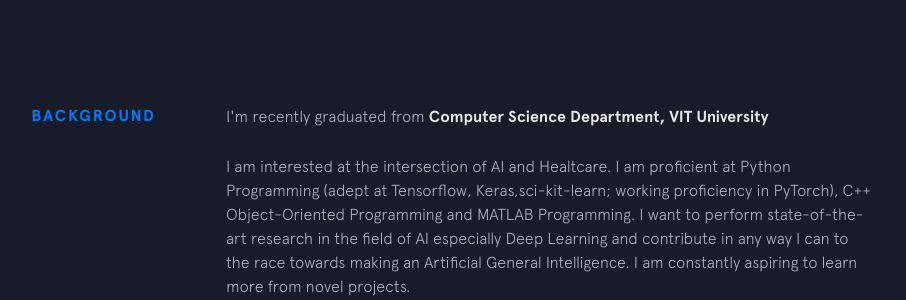
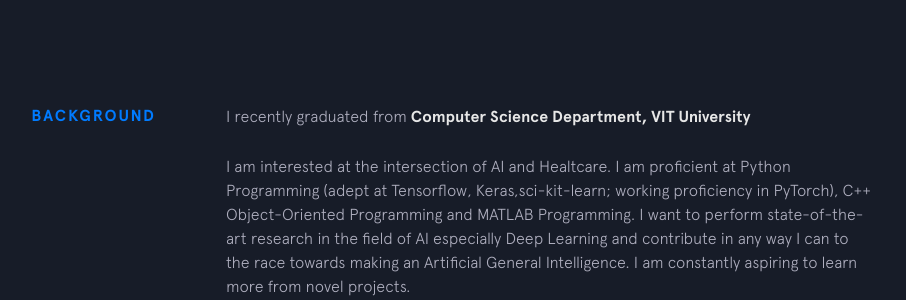
Before and after one commit to vasudev-sharma/vasudev-sharma-.github.io, a Jekyll site: the page built from index.html, in a window 1280 px wide and 900 px high, scrolled down 743 px. Shown: the part 153-453 px from the top of the window, without its empty margins (224-1130 px from the left). Built offline with Jekyll 4.4.1, drawn with Linux system fonts in a browser that asks for light colours; nearby versions of some CDN libraries.

Commit message:
Fix minor typo

```diff
--- a/_includes/background.html
+++ b/_includes/background.html
@@ -2,7 +2,7 @@
   <div class="section__title">Background</div>
   <div class="section__content">
     <p>
-      I'm recently graduated from
+      I recently graduated from
       <a class="underline-link" href="https://vit.ac.in/schools/scope" target="_blank">Computer Science Department, </a>
       <a class="underline-link" href="https://vit.ac.in" target="_blank">VIT University</a>
 
```
